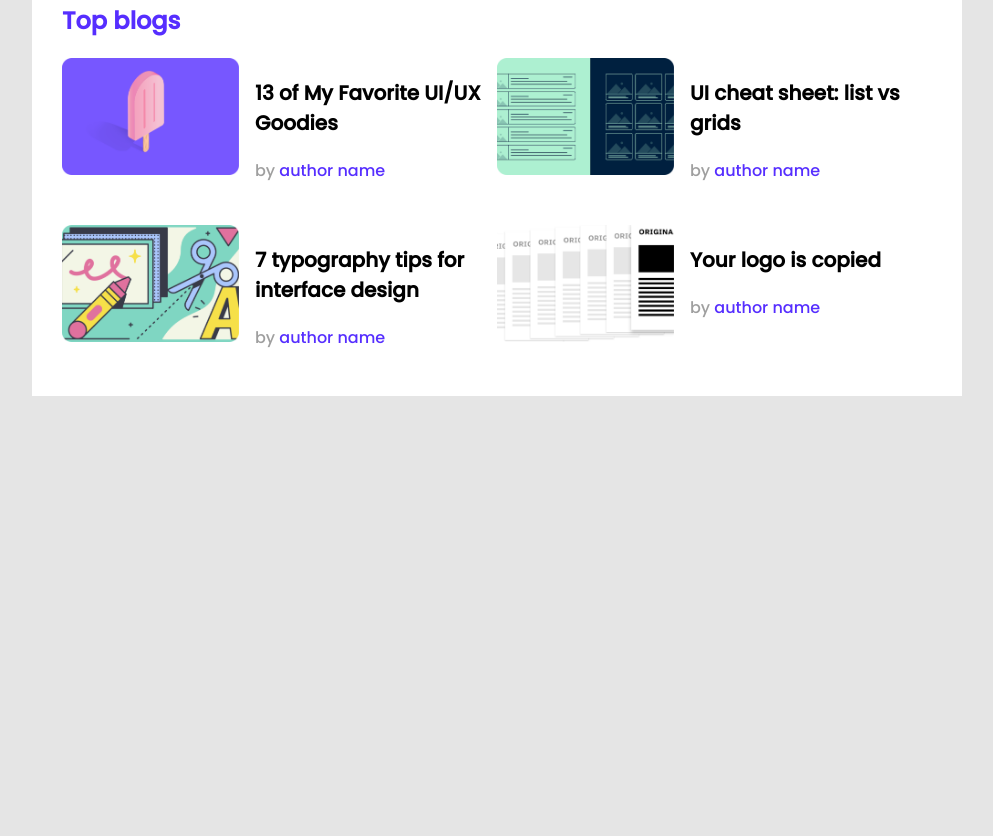
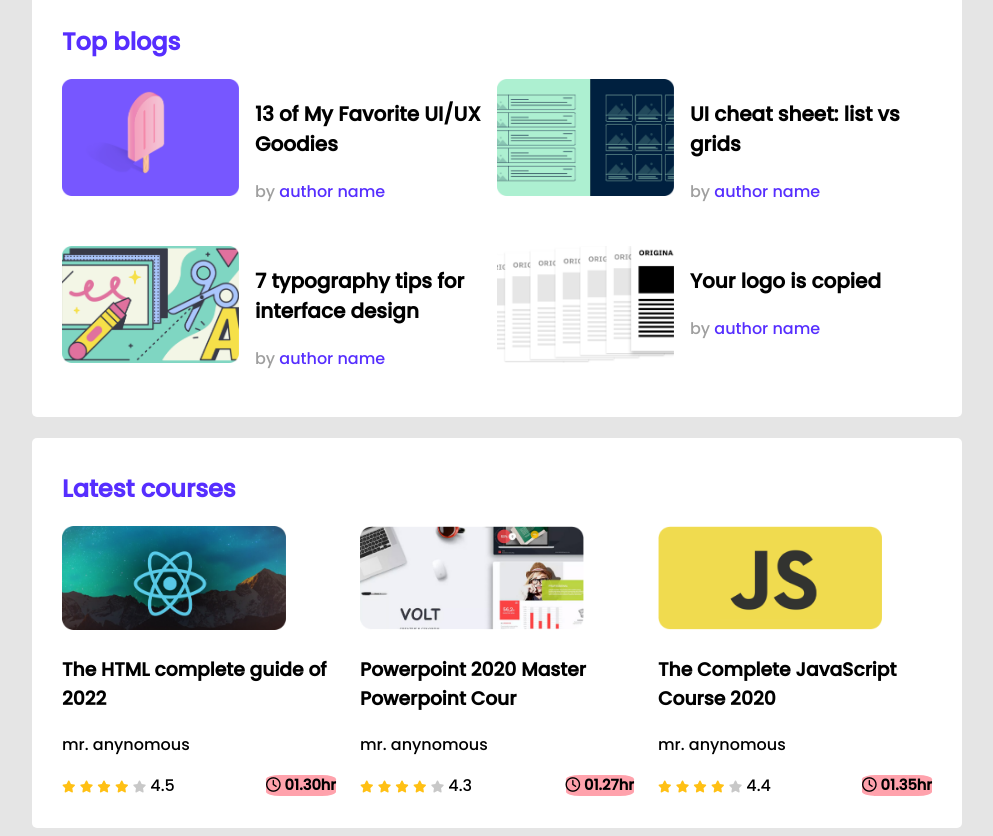
Before and after one commit to Md-Nihal/website-module, a plain HTML site: page index.html in a window 1280 px wide. Shown: the part 298-1134 px from the top of the page, without its empty margins (143-1136 px from the left). Before the commit the page ends 800 px from the top, so only its background shows below. Drawn offline with Linux system fonts and the light colour scheme.

Commit message:
2nd sector done

```diff
--- a/index.html
+++ b/index.html
@@ -5,7 +5,10 @@
     <meta charset="UTF-8">
     <meta http-equiv="X-UA-Compatible" content="IE=edge">
     <meta name="viewport" content="width=device-width, initial-scale=1.0">
+
     <title>website-module</title>
+    <!-- font awesome -->
+    <script src="https://kit.fontawesome.com/c0270d5a2f.js" crossorigin="anonymous"></script>
     <!-- stylesheet -->
     <link rel="stylesheet" href="styles/style.css">
 </head>
@@ -95,6 +98,90 @@
 
             </div>
         </section>
+        <!-- Latest courses -->
+        <section class="container-1">
+            <h2 class="section-title">Latest courses</h2>
+            <div class="courses">
+                <div class="course">
+                    <div class="course-banner">
+                        <img src="images/courses/course-1.png" alt="">
+                    </div>
+                    <div class="course-detail">
+                        <h3 class="course-title">The HTML complete guide of 2022</h3>
+                        <p class="course-author">mr. anynomous</p>
+                        <div class="course-info">
+                            <div>
+                                <i class="fas fa-star filled"></i>
+                                <i class="fas fa-star filled"></i>
+                                <i class="fas fa-star filled"></i>
+                                <i class="fas fa-star filled"></i>
+                                <i class="fas fa-star empty"></i>
+                                <span>
+                                    4.5
+                                </span>
+                            </div>
+                            <div class="course-duration">
+                                <i class="far fa-clock"></i>
+                                01.30hr
+                            </div>
+                        </div>
+
+                    </div>
+                </div>
+                <div class="course">
+                    <div class="course-banner">
+                        <img src="images/courses/course-2.png" alt="">
+                    </div>
+                    <div class="course-detail">
+                        <h3 class="course-title">Powerpoint 2020 Master Powerpoint Cour</h3>
+                        <p class="course-author">mr. anynomous</p>
+                        <div class="course-info">
+                            <div>
+                                <i class="fas fa-star filled"></i>
+                                <i class="fas fa-star filled"></i>
+                                <i class="fas fa-star filled"></i>
+                                <i class="fas fa-star filled"></i>
+                                <i class="fas fa-star empty"></i>
+                                <span>
+                                    4.3
+                                </span>
+                            </div>
+                            <div class="course-duration">
+                                <i class="far fa-clock"></i>
+                                01.27hr
+                            </div>
+                        </div>
+
+                    </div>
+                </div>
+                <div class="course">
+                    <div class="course-banner">
+                        <img src="images/courses/course-3.png" alt="">
+                    </div>
+                    <div class="course-detail">
+                        <h3 class="course-title">The Complete JavaScript Course 2020</h3>
+                        <p class="course-author">mr. anynomous</p>
+                        <div class="course-info">
+                            <div>
+                                <i class="fas fa-star filled"></i>
+                                <i class="fas fa-star filled"></i>
+                                <i class="fas fa-star filled"></i>
+                                <i class="fas fa-star filled"></i>
+                                <i class="fas fa-star empty"></i>
+                                <span>
+                                    4.4
+                                </span>
+                            </div>
+                            <div class="course-duration">
+                                <i class="far fa-clock"></i>
+                                01.35hr
+                            </div>
+                        </div>
+
+                    </div>
+                </div>
+            </div>
+        </section>
     </main>
 </body>
 
--- a/styles/style.css
+++ b/styles/style.css
@@ -6,13 +6,15 @@ body{
 }
 main{
     display: flex;
-    justify-content: center;
+    flex-direction: column;
+    align-items: center;
 }
 .container-1{
     background-color: #FFFFFF;
     width: 870px;
-
+    border-radius: 5px;
     padding: 30px;
+    margin-top: 21px;
 }
 /* top players st6yle */
 .top-players{
@@ -72,3 +74,33 @@ font-size: 20px;
     text-decoration: none;
     color: #562EFF;
 }
+/* Latest couses style */
+.courses{
+    display: grid;
+    grid-template-columns: repeat(3, 1fr);
+    grid-column-gap: 24px;
+}
+.course .course-banner img{
+    width: 224px;
+    height: 104px;
+}
+.course-info{
+    display: flex;
+    align-items: center;
+    justify-content: space-between;
+}
+.fa-star{
+    font-size: 12px;
+}
+.fa-star.filled{
+    color: #FFC014;
+}
+.fa-star.empty{
+    color: #aeaeaead;
+}
+.course-duration{
+    background-color: #ff4a5f83;
+    border-radius: 20%;
+    font-weight: 600;
+font-size: 14.6913px;
+}
```
